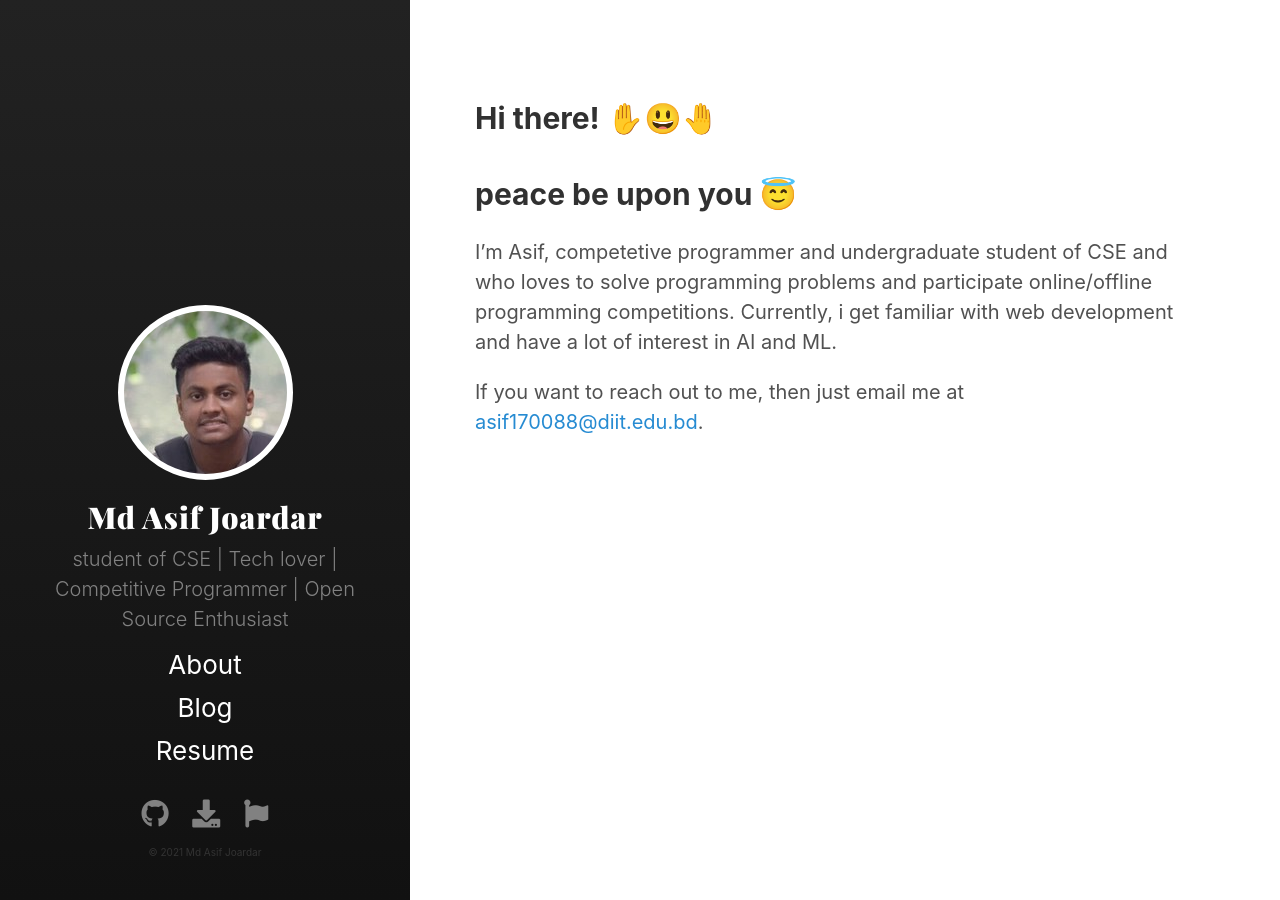
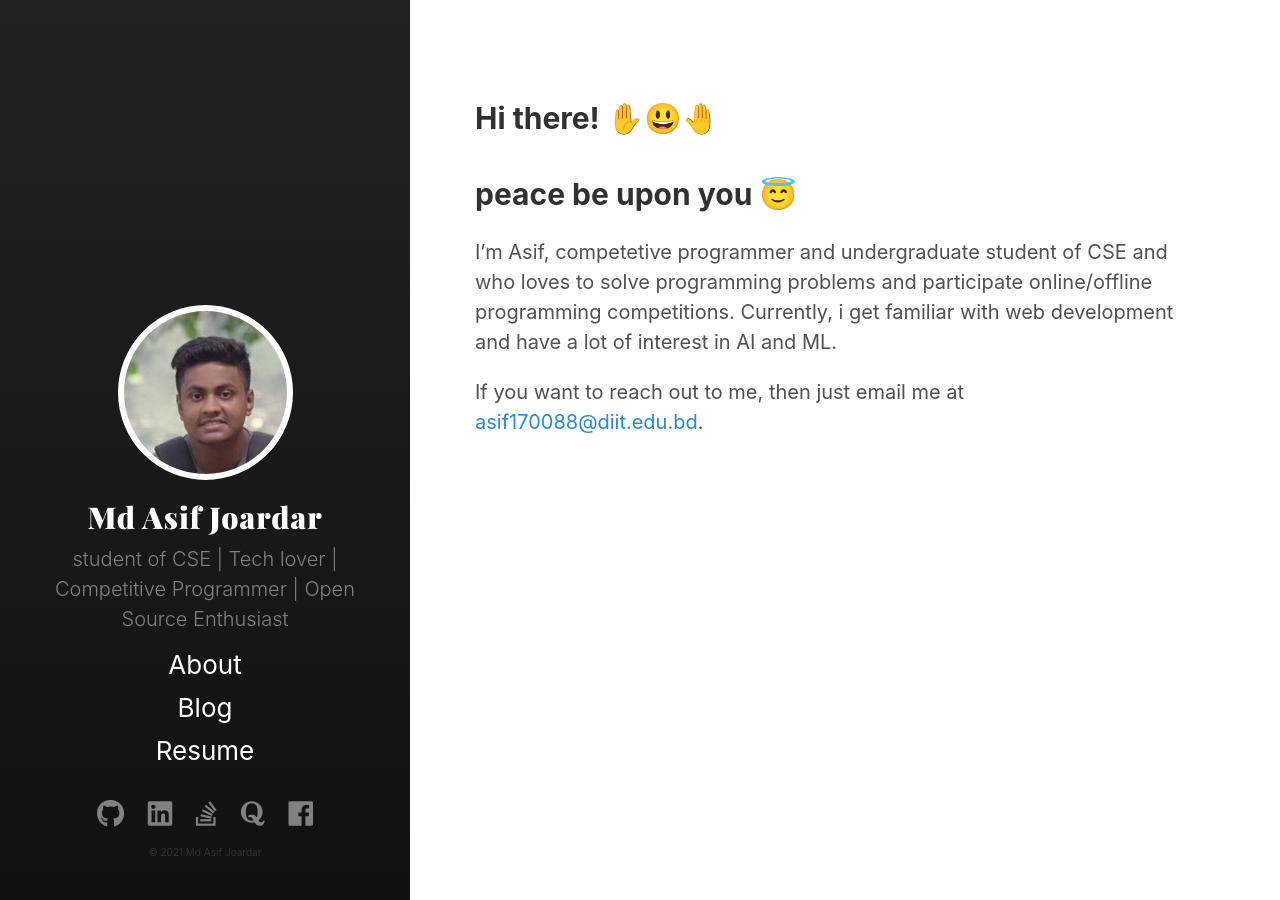
Before and after one commit to asifjoardar/asifjoardar.github.io, a Jekyll site: the page built from index.md, in a window 1280 px wide. Built offline with Jekyll 4.4.1, drawn with Linux system fonts in a browser that asks for light colours.

Commit message:
Update sidebar.html

```diff
--- a/_includes/sidebar.html
+++ b/_includes/sidebar.html
@@ -45,9 +45,13 @@
     </nav>
 
     <nav class="sidebar-social">
-      <a href="https://github.com/jpatrickdevine/hydeaway" target="_blank" title="View Repo"><i class="fab fa-github"></i></a>
-      <a href="https://github.com/jpatrickdevine/hydeaway/archive/master.zip" title="Download Hydeaway"><i class="fas fa-download"></i></a>
-      <a href="https://fontawesome.com/icons/" target="_blank" title="Font Awesome Icons"><i class="fab fa-font-awesome-flag"></i></a>
+      <a href="https://github.com/asifjoardar" target="_blank" title="View Repo"><i class="fab fa-github"></i></a>
+      <a href=" www.linkedin.com/in/md-asif-joardar" target="_blank" title="View Repo"><i class="fab fa-linkedin"></i></a>
+      <a href="https://stackoverflow.com/users/9011924/md-asif-joardar" target="_blank" title="View Repo"><i class="fab fa-stack-overflow"></i></a>
+      <a href="https://www.quora.com/profile/MD-Asif-Joardar" target="_blank" title="View Repo"><i class="fab fa-quora"></i></a>
+      <a href="https://www.facebook.com/mdasifjoardar/" target="_blank" title="View Repo"><i class="fab fa-facebook"></i></a>
+      <!--<a href="https://github.com/jpatrickdevine/hydeaway/archive/master.zip" title="Download Hydeaway"><i class="fas fa-download"></i></a>
+      <a href="https://fontawesome.com/icons/" target="_blank" title="Font Awesome Icons"><i class="fab fa-font-awesome-flag"></i></a>-->
     </nav>
 
     <p class="footer" style="font-size: 10px;">&copy; {{ site.time | date: '%Y' }} {{ site.title }}</p>
```
